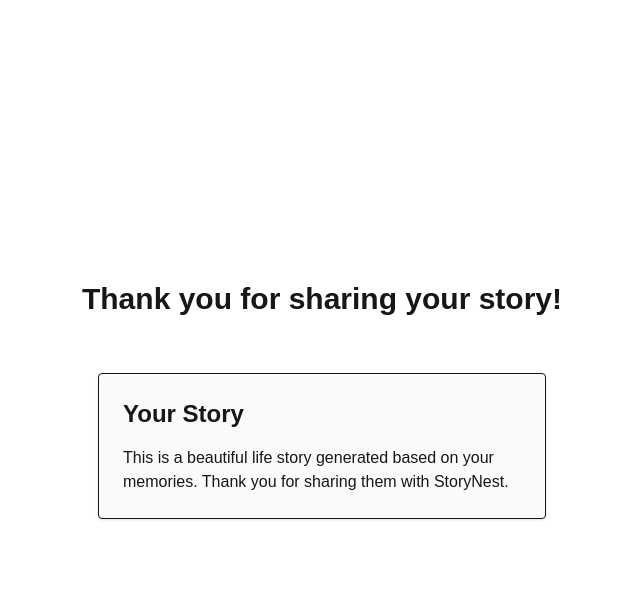
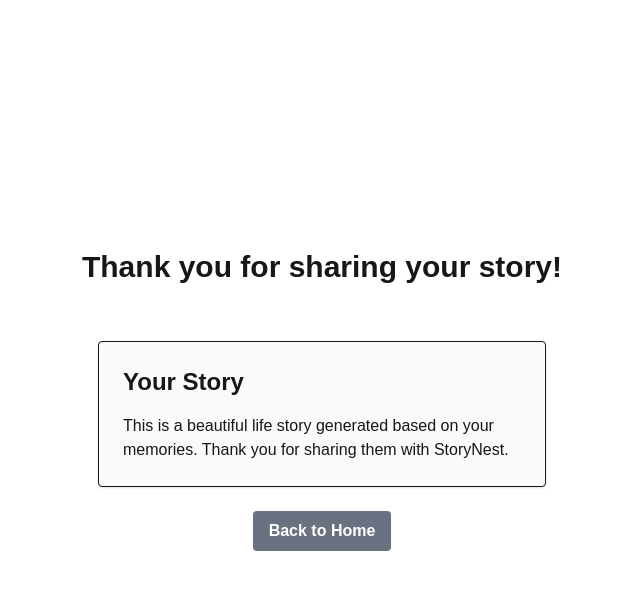
Before and after one commit to dsilberschmidt/storynest2, a Next.js app: page /summary in a window 1280 px wide. Both pictures are taken after a click on the button "Generate my Story ✨". Shown: the top 590 px of the page, without its empty margins (318-958 px from the left). Built offline with nearby package versions, Linux system fonts and the light colour scheme.

Commit message:
added botón volver al inicio

```diff
--- a/src/app/summary/page.js
+++ b/src/app/summary/page.js
@@ -2,11 +2,13 @@
 'use client';
 
 import { useEffect, useState } from 'react';
+import { useRouter } from 'next/navigation';
 
 export default function Summary() {
   const [answers, setAnswers] = useState([]);
   const [bio, setBio] = useState('');
   const [loading, setLoading] = useState(false);
+  const router = useRouter();
 
   useEffect(() => {
     const savedAnswers = JSON.parse(sessionStorage.getItem('storynest_answers')) || [];
@@ -52,6 +54,15 @@ export default function Summary() {
           <p className="whitespace-pre-line">{bio}</p>
         </div>
       )}
+
+      {bio && (
+        <button
+          onClick={() => router.push('/')}
+          className="mt-6 bg-gray-500 hover:bg-gray-700 text-white font-bold py-2 px-4 rounded"
+        >
+          Back to Home
+        </button>
+      )}
     </main>
   );
 }
```
